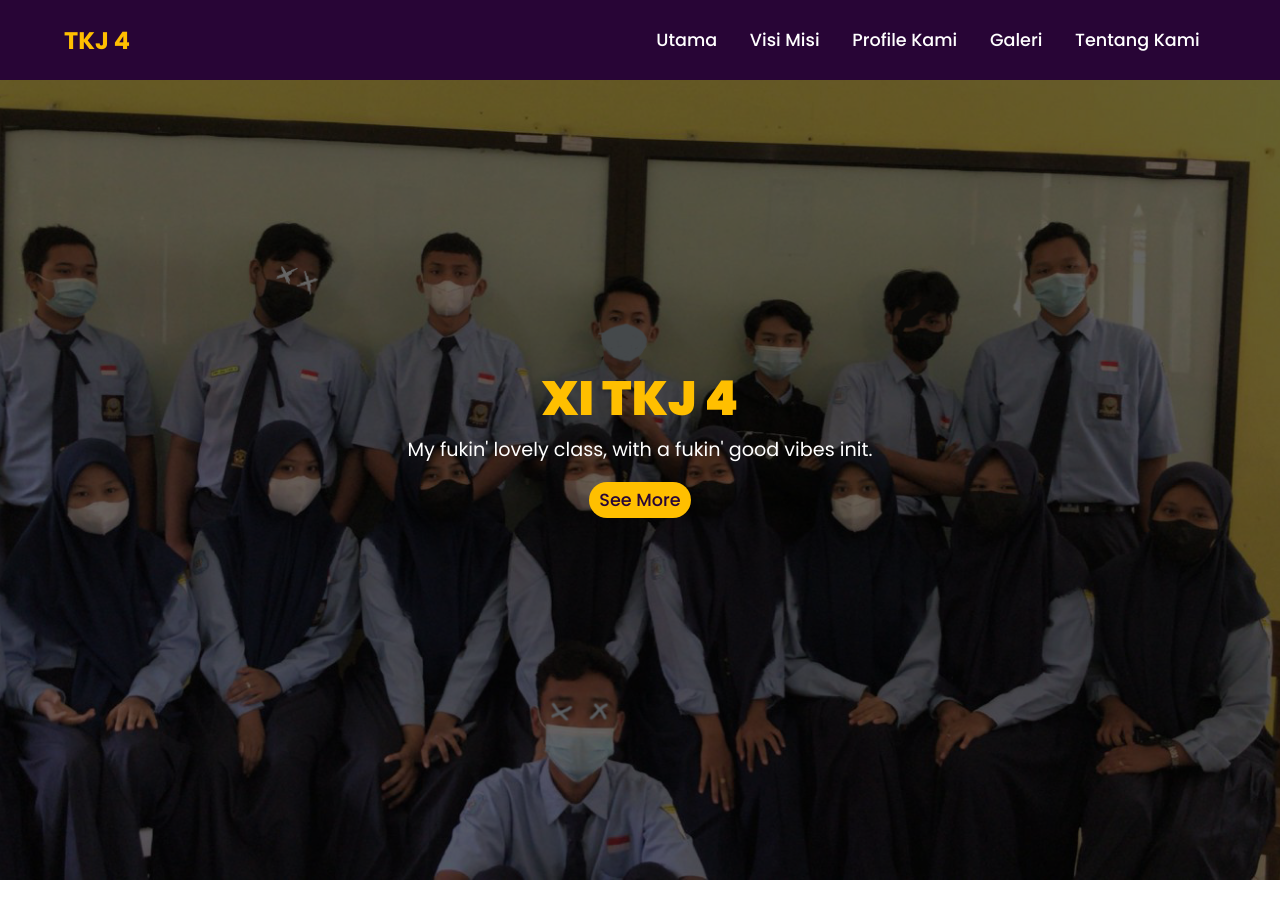
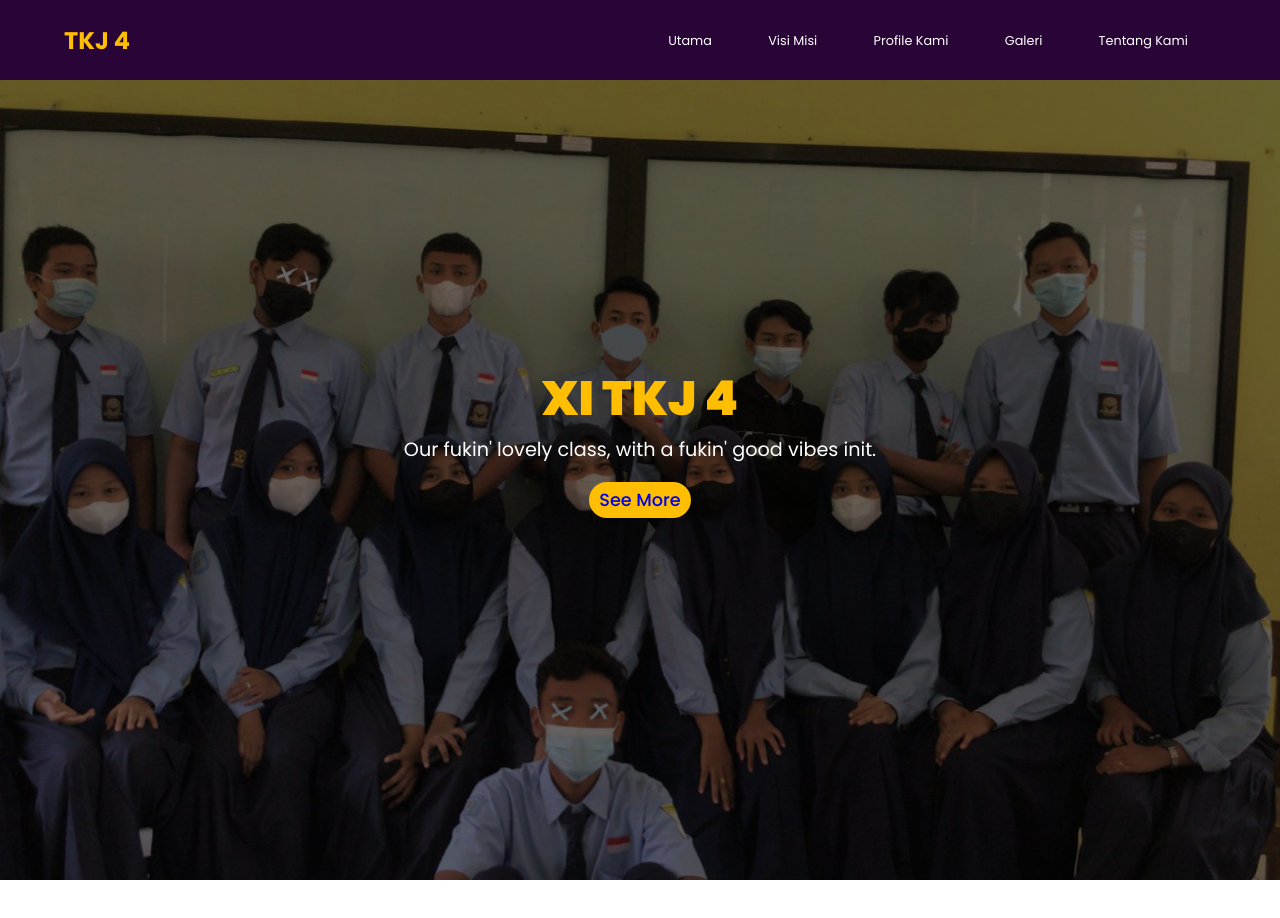
Before and after one commit to tkj4/portfolio.kelas, a plain HTML site: page docs/index.html in a window 1280 px wide. Shown: the top 918 px of the page. Drawn offline with Linux system fonts and the light colour scheme.

Commit message:
add some feature and change

```diff
--- a/docs/index.css
+++ b/docs/index.css
@@ -41,9 +41,9 @@ html {
 
 .link li a {
 	color: white;
-	font-size: 1.1rem;
+	font-size: 0.8rem;
 	font-family: 'poppins';
-	font-weight: 500;
+	font-weight: 400;
 	text-decoration: none;
 	transition: all ease-in-out .2s;
 }
@@ -131,6 +131,11 @@ html {
 	color: var(--maincolor);
 	font-size: 1.1rem;
 	cursor: pointer;
+}
+
+.jumbotron-wrap button a {
+
+	text-decoration: none;
 }
 
 .jumbotron-wrap button:hover {
@@ -259,6 +264,10 @@ html {
 		padding: 0px 0px 0px 20px;
 	}
 
+	.link li a {
+		font-size: 1.2rem;
+	}
+
 	.hero {
 		font-size: 2.8rem;
 
--- a/docs/index.html
+++ b/docs/index.html
@@ -7,6 +7,7 @@
 	<meta http-equiv="X-UA-Compatible" content="IE=edge">
 	<title>XI TKJ 4 | SMKN Udanawu</title>
 	<link rel="stylesheet" href="index.css">
+	<link rel='shortcut icon' type='image/x-icon' href='./img/favicon.ico' />
 	<link rel="preconnect" href="https://fonts.googleapis.com">
 	<link rel="preconnect" href="https://fonts.gstatic.com" crossorigin>
 	<link
@@ -38,10 +39,10 @@
 	<div class="jumbotron">
 		<div class="jumbotron-wrap">
 			<h1 class="hero">XI TKJ 4</h1>
-			<p class="subhero">My fukin' lovely class, with a fukin' good vibes init.
+			<p class="subhero">Our fukin' lovely class, with a fukin' good vibes init.
 			</p>
 			<br>
-			<button>See More</button>
+			<button><a href='#visimisi'>See More</a></button>
 		</div>
 	</div>
 	<div class="visi-misi">
--- a/docs/profile.css
+++ b/docs/profile.css
@@ -46,9 +46,9 @@ html {
 
 .link li a {
     color: white;
-    font-size: 1.1rem;
+    font-size: .8rem;
     font-family: 'poppins';
-    font-weight: 500;
+    font-weight: 400;
     text-decoration: none;
     transition: all ease-in-out .2s;
 }
@@ -77,7 +77,7 @@ html {
 }
 
 .profile {
-    margin: 10vh 0vh 0vh 0vh;
+    margin: 20vh 0vh 0vh 0vh;
     width: 100%;
     height: max-content;
 
@@ -174,6 +174,10 @@ html {
         padding: 0px 0px 0px 20px;
     }
 
+    .link li a {
+        font-size: 1.1rem;
+    }
+
     .hero {
         font-size: 2.8rem;
 
```
Also changed, not shown: docs/img/favicon.ico (added), docs/img/favicon.png (added).
